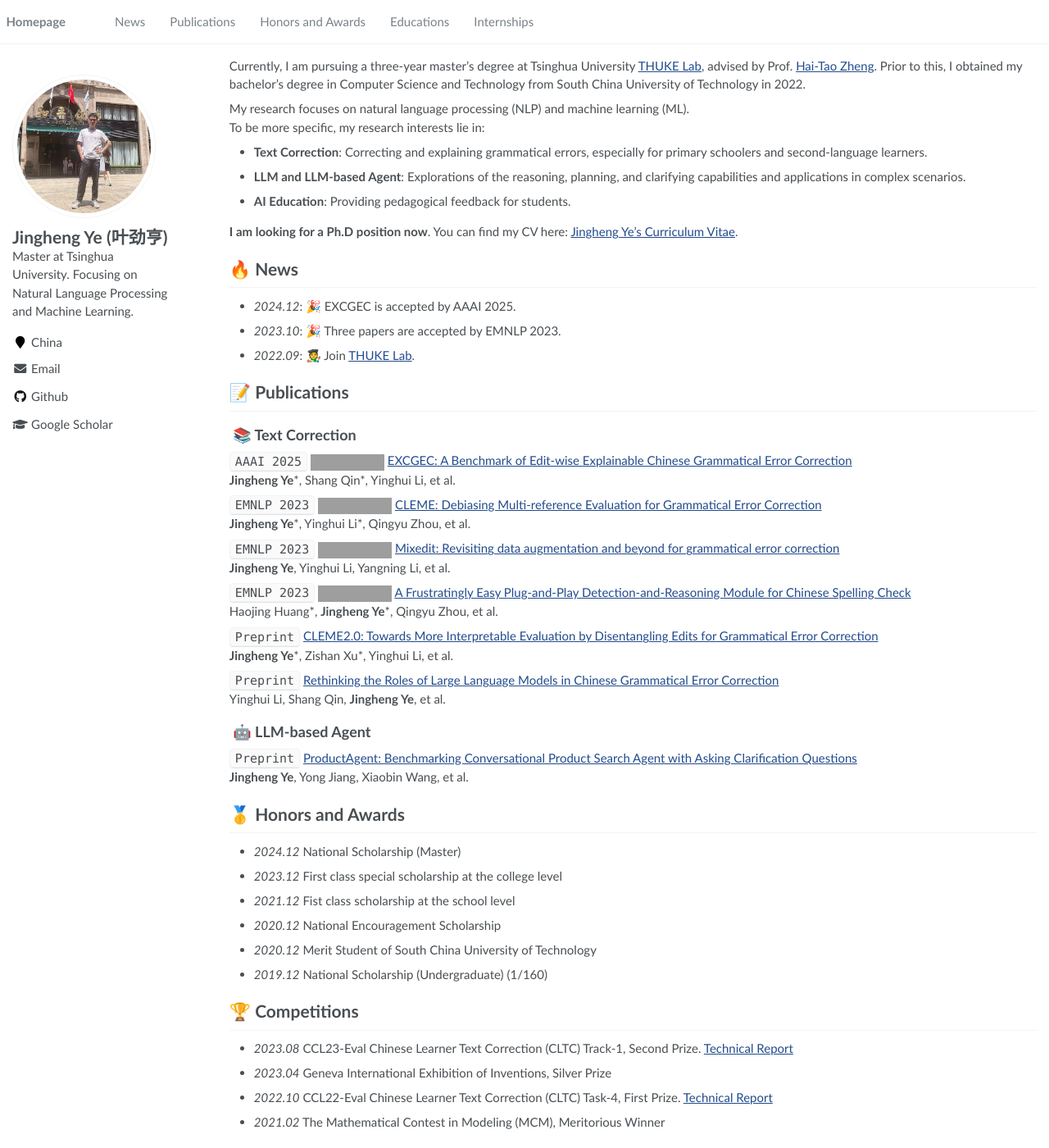
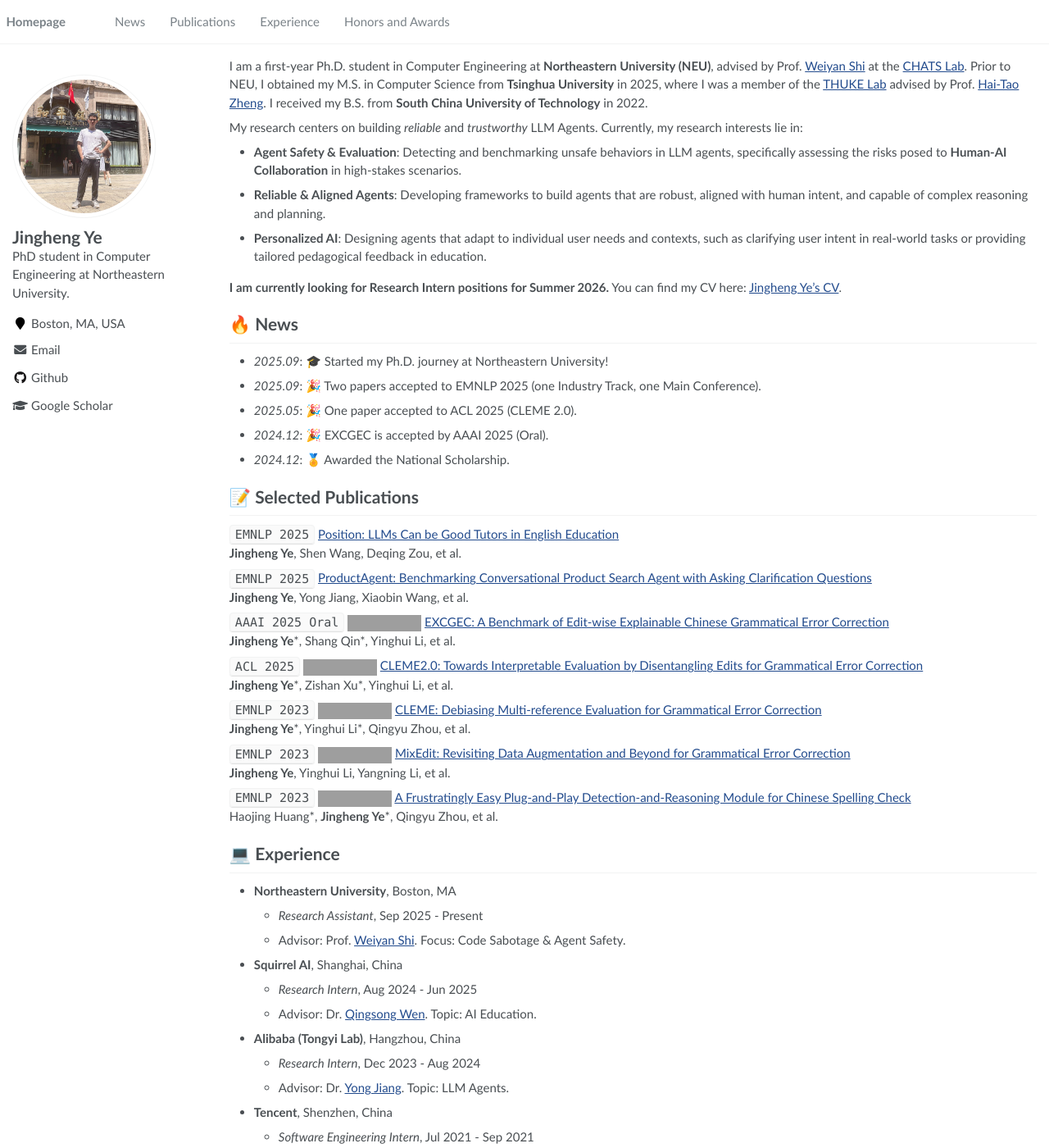
Before and after one commit to yejh123/yejh123.github.io, a Jekyll site: the page built from _pages/about.md, in a window 1280 px wide and 1400 px high. Shown: the whole window at 82% size. Built offline with Jekyll 4.4.1, drawn with Linux system fonts in a browser that asks for light colours; some of the changed text lies outside the part shown; grey boxes are pictures that could not be loaded.

Commit message:
Update homepage for the Northeastern Ph.D. program
Rewrite the bio and research interests, add the experience section, refresh publications and news, and add the industry CV.

```diff
--- a/_config.yml
+++ b/_config.yml
@@ -8,7 +8,7 @@
 
 # Site Settings
 title                    : "Jingheng Ye"
-description              : "Master at Tsinghua University. Focusing on Natural Language Processing and Machine Learning."
+description              : "PhD student in Computer Engineering at Northeastern University."
 repository               : "yejh123/yejh123.github.io"
 google_scholar_stats_use_cdn : true
 
@@ -22,11 +22,11 @@ baidu_site_verification  :  # get baidu_site_verification from https://ziyuan.ba
 
 # Site Author
 author:
-  name             : "Jingheng Ye (叶劲亨)"
+  name             : "Jingheng Ye"
   avatar           : "images/profile_2024.png"
   bio              :
-  location         : "China"
-  email            : "yejh22@mails.tsinghua.edu.cn"
+  location         : "Boston, MA, USA"
+  email            : "jingheng.cs@gmail.com"
   employer         :
   pubmed           :
   googlescholar    : "https://scholar.google.com/citations?user=Zm_L_EUAAAAJ"
--- a/_pages/about.md
+++ b/_pages/about.md
@@ -7,15 +7,17 @@ redirect_from:
   - /about.html
 ---
 
-Currently, I am pursuing a three-year master's degree at Tsinghua University [THUKE Lab](https://github.com/THUKElab), advised by Prof. [Hai-Tao Zheng](https://scholar.google.com/citations?user=7VPeORoAAAAJ&hl=zh-CN). Prior to this, I obtained my bachelor's degree in Computer Science and Technology from South China University of Technology in 2022.
+I am a first-year Ph.D. student in Computer Engineering at **Northeastern University (NEU)**, advised by Prof. [Weiyan Shi](https://wyshi.github.io/) at the [CHATS Lab](https://wyshi.github.io/group.html). Prior to NEU, I obtained my M.S. in Computer Science from **Tsinghua University** in 2025, where I was a member of the [THUKE Lab](https://github.com/THUKElab) advised by Prof. [Hai-Tao Zheng](https://scholar.google.com/citations?user=7VPeORoAAAAJ&hl=zh-CN). I received my B.S. from **South China University of Technology** in 2022.
 
-My research focuses on natural language processing (NLP) and machine learning (ML).
-To be more specific, my research interests lie in:
- - **Text Correction**: Correcting and explaining grammatical errors, especially for primary schoolers and second-language learners.
- - **LLM and LLM-based Agent**: Explorations of the reasoning, planning, and clarifying capabilities and applications in complex scenarios.
- - **AI Education**: Providing pedagogical feedback for students.
+My research centers on building *reliable* and *trustworthy* LLM Agents. Currently, my research interests lie in:
 
-**I am looking for a Ph.D position now**. You can find my CV here: [Jingheng Ye's Curriculum Vitae](../files/CV-Jingheng Ye.pdf).
+- **Agent Safety & Evaluation**: Detecting and benchmarking unsafe behaviors in LLM agents, specifically assessing the risks posed to **Human-AI Collaboration** in high-stakes scenarios.
+- **Reliable & Aligned Agents**: Developing frameworks to build agents that are robust, aligned with human intent, and capable of complex reasoning and planning.
+- **Personalized AI**: Designing agents that adapt to individual user needs and contexts, such as clarifying user intent in real-world tasks or providing tailored pedagogical feedback in education.
+
+
+**I am currently looking for Research Intern positions for Summer 2026.**
+You can find my CV here: [Jingheng Ye's CV](../files/Industry CV-Jingheng Ye-20251130.pdf).
 
 
 <!-- Include other info -->
@@ -23,6 +25,6 @@ To be more specific, my research interests lie in:
 
 {% include_relative includes/publications.md %}
 
+{% include_relative includes/experience.md %}
+
 {% include_relative includes/honers.md %}
-
-{% include_relative includes/others.md %}
--- /dev/null
+++ b/_pages/includes/experience.md
@@ -0,0 +1,20 @@
+
+<!-- # 📖 Educations
+- *2022.06 - 2025.04*, Master in Computer Science and Technology, Tsinghua University (THU)
+- *2018.09 - 2022.06*, Bachelor in Computer Science and Technology, South China Univeristy of Technology (SCUT) -->
+
+
+# 💻 Experience
+
+- **Northeastern University**, Boston, MA
+  - *Research Assistant*, Sep 2025 - Present
+  - Advisor: Prof. [Weiyan Shi](https://wyshi.github.io/). Focus: Code Sabotage & Agent Safety.
+- **Squirrel AI**, Shanghai, China
+  - *Research Intern*, Aug 2024 - Jun 2025
+  - Advisor: Dr. [Qingsong Wen](https://sites.google.com/site/qingsongwen8/). Topic: AI Education.
+- **Alibaba (Tongyi Lab)**, Hangzhou, China
+  - *Research Intern*, Dec 2023 - Aug 2024
+  - Advisor: Dr. [Yong Jiang](https://jiangyong.site/). Topic: LLM Agents.
+- **Tencent**, Shenzhen, China
+  - *Software Engineering Intern*, Jul 2021 - Sep 2021
+  - Topic: Database System Testing (TDSQL).
--- a/_pages/includes/honers.md
+++ b/_pages/includes/honers.md
@@ -1,4 +1,4 @@
-# 🥇 Honors and Awards
+<!-- # 🥇 Honors and Awards
 - *2024.12* National Scholarship (Master)
 - *2023.12* First class special scholarship at the college level
 - *2021.12* Fist class scholarship at the school level
@@ -10,4 +10,13 @@
 - *2023.08* CCL23-Eval Chinese Learner Text Correction (CLTC) Track-1, Second Prize. [Technical Report](https://aclanthology.org/2023.ccl-3.29/)
 - *2023.04* Geneva International Exhibition of Inventions, Silver Prize
 - *2022.10* CCL22-Eval Chinese Learner Text Correction (CLTC) Task-4, First Prize. [Technical Report](https://blcuicall.org/CCL2022-CLTC/reports/track4/cltc2022-track4-rank1-ye.pdf)
-- *2021.02* The Mathematical Contest in Modeling (MCM), Meritorious Winner
+- *2021.02* The Mathematical Contest in Modeling (MCM), Meritorious Winner -->
+
+
+# 🥇 Honors and Awards
+
+- **2025.06** Outstanding Graduate of Beijing (Top 1%)
+- **2024.12** National Scholarship (Top 0.2%)
+- **2023.08** CCL23-Eval CLTC Track-1, Second Prize
+- **2022.10** CCL22-Eval CLTC Task-4, First Prize
+- **2019.12** National Scholarship (Top 0.2%)
--- a/_pages/includes/news.md
+++ b/_pages/includes/news.md
@@ -1,5 +1,11 @@
 # 🔥 News
 
-- *2024.12*: 🎉 EXCGEC is accepted by AAAI 2025.
-- *2023.10*: 🎉 Three papers are accepted by EMNLP 2023.
-- *2022.09*: 🧑‍🎨 Join [THUKE Lab](https://github.com/THUKElab).
+- *2025.09*: 🎓 Started my Ph.D. journey at Northeastern University!
+
+- *2025.09*: 🎉 Two papers accepted to EMNLP 2025 (one Industry Track, one Main Conference).
+
+- *2025.05*: 🎉 One paper accepted to ACL 2025 (CLEME 2.0).
+
+- *2024.12*: 🎉 EXCGEC is accepted by AAAI 2025 (Oral).
+
+- *2024.12*: 🏅 Awarded the National Scholarship.
--- a/_pages/includes/others.md
+++ /dev/null
@@ -1,10 +0,0 @@
-
-# 📖 Educations
-- *2022.06 - 2025.04*, Master in Computer Science and Technology, Tsinghua University (THU)
-- *2018.09 - 2022.06*, Bachelor in Computer Science and Technology, South China Univeristy of Technology (SCUT)
-
-
-# 💻 Internships
-- *2024.09 - Present*, Squirrel AI
-- *2023.12 - 2024.08*, Alibaba
-- *2021.07 - 2021.09*, Tencent
--- a/_pages/includes/publications.md
+++ b/_pages/includes/publications.md
@@ -1,30 +1,33 @@
-# 📝 Publications
+# 📝 Selected Publications
 
-## &nbsp;📚 Text Correction
+<!-- ## &nbsp;📚 Text Correction -->
 
-``AAAI 2025`` [![](https://img.shields.io/github/stars/THUKElab/EXCGEC?style=social&label=Code+Stars)](https://github.com/THUKElab/EXCGEC)
-[EXCGEC: A Benchmark of Edit-wise Explainable Chinese Grammatical Error Correction](https://arxiv.org/pdf/2407.00924)
+``EMNLP 2025`` [Position: LLMs Can be Good Tutors in English Education](https://aclanthology.org/2025.emnlp-main.885/)
+**Jingheng Ye**, Shen Wang, Deqing Zou, et al.
+
+``EMNLP 2025`` [ProductAgent: Benchmarking Conversational Product Search Agent with Asking Clarification Questions](https://aclanthology.org/2025.emnlp-industry.25/)
+**Jingheng Ye**, Yong Jiang, Xiaobin Wang, et al.
+
+``AAAI 2025 Oral`` [![](https://img.shields.io/github/stars/THUKElab/EXCGEC?style=social&label=Code+Stars)](https://github.com/THUKElab/EXCGEC)
+[EXCGEC: A Benchmark of Edit-wise Explainable Chinese Grammatical Error Correction](https://ojs.aaai.org/index.php/AAAI/article/view/34759)
 **Jingheng Ye**\*, Shang Qin\*, Yinghui Li, et al.
+
+``ACL 2025`` [![](https://img.shields.io/github/stars/THUKElab/CLEME?style=social&label=Code+Stars)](https://github.com/THUKElab/CLEME)
+[CLEME2.0: Towards Interpretable Evaluation by Disentangling Edits for Grammatical Error Correction](https://aclanthology.org/2025.acl-long.10/)
+**Jingheng Ye**\*, Zishan Xu\*, Yinghui Li, et al.
 
 ``EMNLP 2023`` [![](https://img.shields.io/github/stars/THUKElab/CLEME?style=social&label=Code+Stars)](https://github.com/THUKElab/CLEME)
 [CLEME: Debiasing Multi-reference Evaluation for Grammatical Error Correction](https://aclanthology.org/2023.emnlp-main.378/)
 **Jingheng Ye**\*, Yinghui Li\*, Qingyu Zhou, et al.
 
 ``EMNLP 2023`` [![](https://img.shields.io/github/stars/THUKElab/MixEdit?style=social&label=Code+Stars)](https://github.com/THUKElab/MixEdit)
-[Mixedit: Revisiting data augmentation and beyond for grammatical error correction](https://aclanthology.org/2023.findings-emnlp.681/)
+[MixEdit: Revisiting Data Augmentation and Beyond for Grammatical Error Correction](https://aclanthology.org/2023.findings-emnlp.681/)
 **Jingheng Ye**, Yinghui Li, Yangning Li, et al.
 
 ``EMNLP 2023`` [![](https://img.shields.io/github/stars/THUKElab/DR-CSC?style=social&label=Code+Stars)](https://github.com/THUKElab/DR-CSC)
 [A Frustratingly Easy Plug-and-Play Detection-and-Reasoning Module for Chinese Spelling Check](https://aclanthology.org/2023.findings-emnlp.771/)
 Haojing Huang\*, **Jingheng Ye**\*, Qingyu Zhou, et al.
 
-``Preprint`` [CLEME2.0: Towards More Interpretable Evaluation by Disentangling Edits for Grammatical Error Correction](https://arxiv.org/pdf/2407.00934)
-**Jingheng Ye**\*, Zishan Xu\*, Yinghui Li, et al.
 
-``Preprint`` [Rethinking the Roles of Large Language Models in Chinese Grammatical Error Correction](https://arxiv.org/pdf/2402.11420)
-Yinghui Li, Shang Qin, **Jingheng Ye**, et al.
 
-## &nbsp;🤖 LLM-based Agent
-
-``Preprint`` [ProductAgent: Benchmarking Conversational Product Search Agent with Asking Clarification Questions](https://arxiv.org/pdf/2407.00942)
-**Jingheng Ye**, Yong Jiang, Xiaobin Wang, et al.
+<!-- ## &nbsp;🤖 LLM-based Agent -->
```
Also changed, not shown: _data/navigation.yml (+3 -6 lines), 1 other file.
